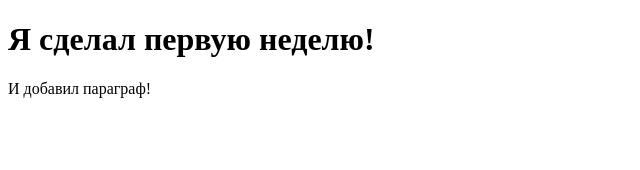
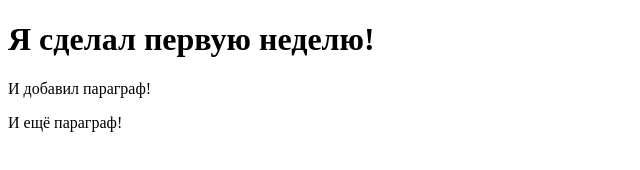
Before and after one commit to blckbrrynvdr/beats, a plain HTML site: page index.html in a window 1280 px wide. Shown: the whole page, without its empty margins (0-640 px from the left). Drawn offline with Linux system fonts and the light colour scheme.

Commit message:
new features in week 1

```diff
--- a/index.html
+++ b/index.html
@@ -9,5 +9,6 @@
 <body>
     <h1>Я сделал первую неделю!</h1>
     <p>И добавил параграф!</p>
+    <p>И ещё параграф!</p>
 </body>
 </html>
```
